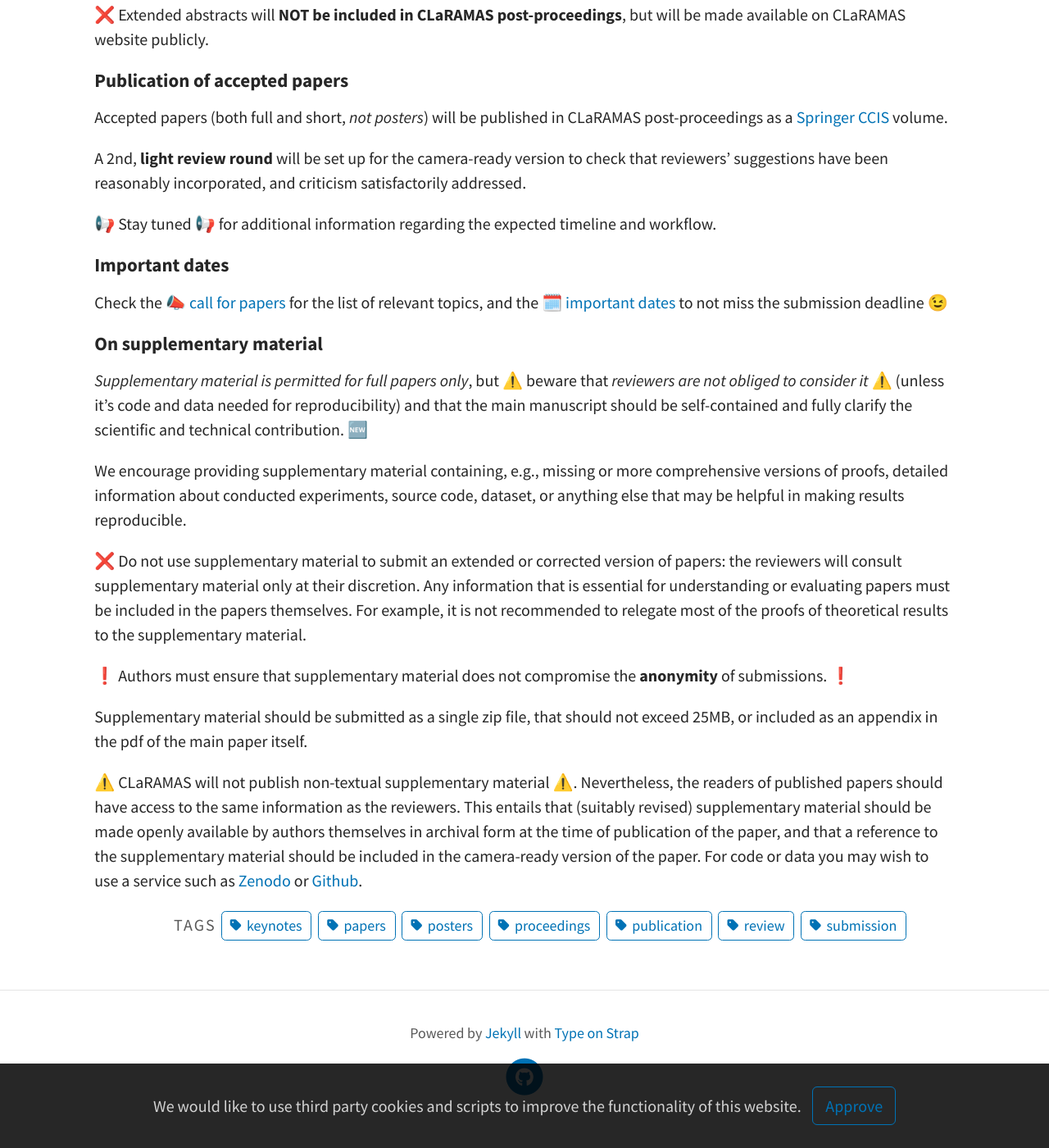
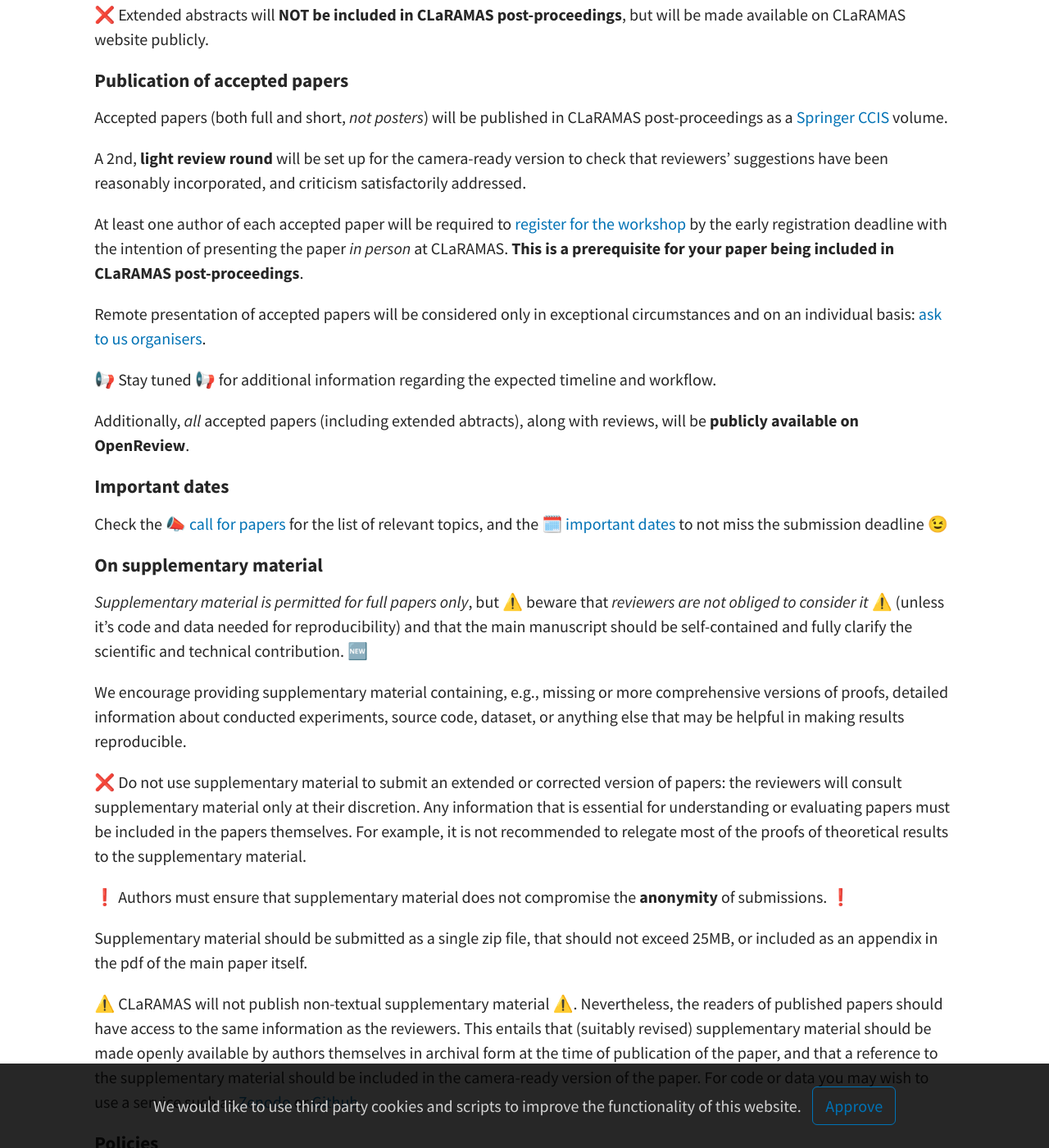
Before and after one commit to CLaRAMAS-workshop/claramas2026, a Jekyll site: the page built from pages/submission.md, in a window 1280 px wide and 1400 px high, scrolled down 1687 px. Shown: the whole window at 82% size. Built offline with Jekyll 4.4.1, drawn with Linux system fonts in a browser that asks for light colours; a script that is not in the unit is left out; before the commit the page ends 3062 px from its top, so only the background shows below that; some of the changed text lies outside the part shown.

Commit message:
added general policies

```diff
--- a/pages/submission.md
+++ b/pages/submission.md
@@ -81,7 +81,20 @@ A 2nd, **light review round**  will be set up for the camera-ready version
 to check that reviewers' suggestions have been reasonably incorporated,
 and criticism satisfactorily addressed.
 
+At least one author of each accepted paper
+will be required to [register for the workshop](https://cyprusconferences.org/aamas2026/registration/)
+by the early registration deadline
+with the intention of presenting the paper *in person* at CLaRAMAS.
+**This is a prerequisite for your paper being included in CLaRAMAS post-proceedings**.
+
+Remote presentation of accepted papers will be considered
+only in exceptional circumstances and on an individual basis:
+[ask to us organisers](mailto:stefano.mariani@unimore.it).
+
 📢 Stay tuned 📢 for additional information regarding the expected timeline and workflow.
+
+Additionally, *all* accepted papers (including extended abtracts),
+along with reviews, will be **publicly available on OpenReview**.
 
 #### Important dates
 
@@ -121,3 +134,10 @@ at the time of publication of the paper,
 and that a reference to the supplementary material should be included
 in the camera-ready version of the paper.
 For code or data you may wish to use a service such as [Zenodo](https://zenodo.org/) or [Github](https://github.com/).
+
+#### Policies
+
+The AAMAS general policies alo apply to CLaRAMAS,
+hence we encourage authors to check them out [here](https://cyprusconferences.org/aamas2026/submission-instructions/)
+before submission,
+and [ask to us organisers](mailto:stefano.mariani@unimore.it) if they have questions.
```
